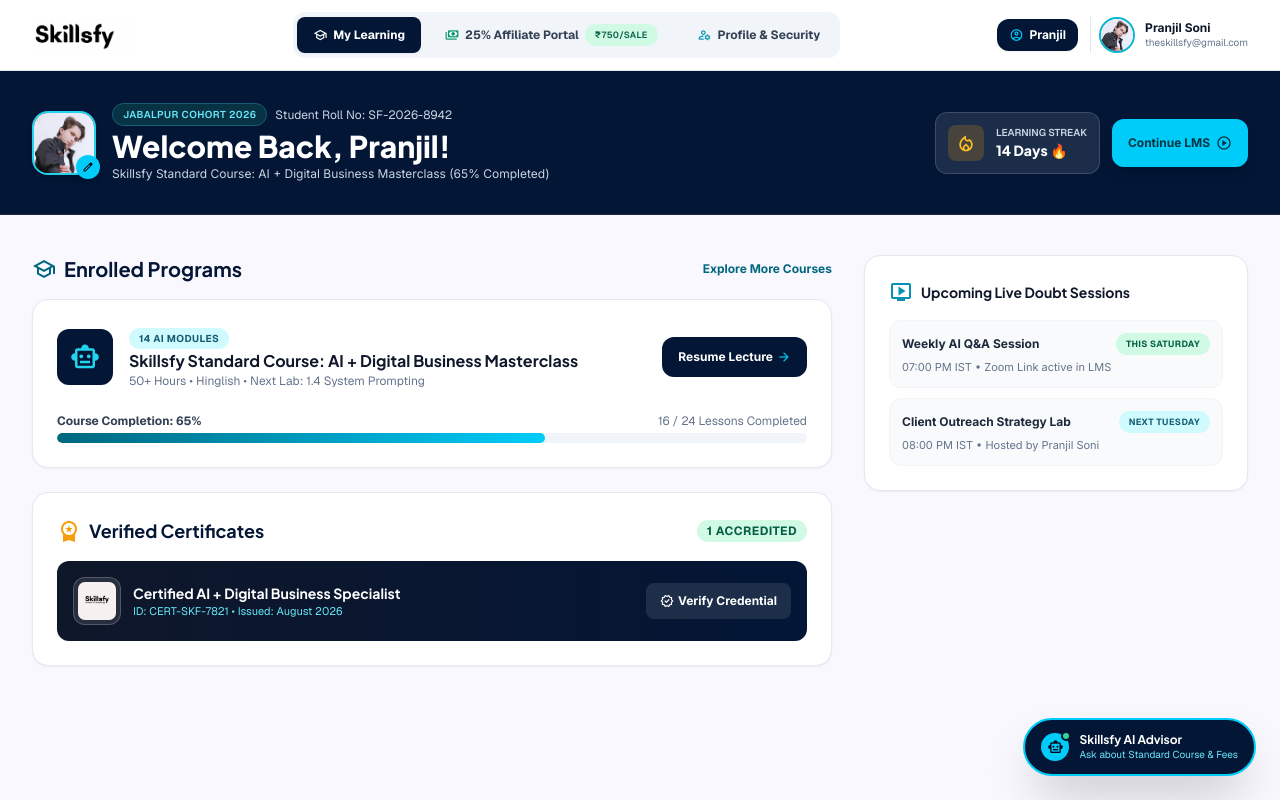
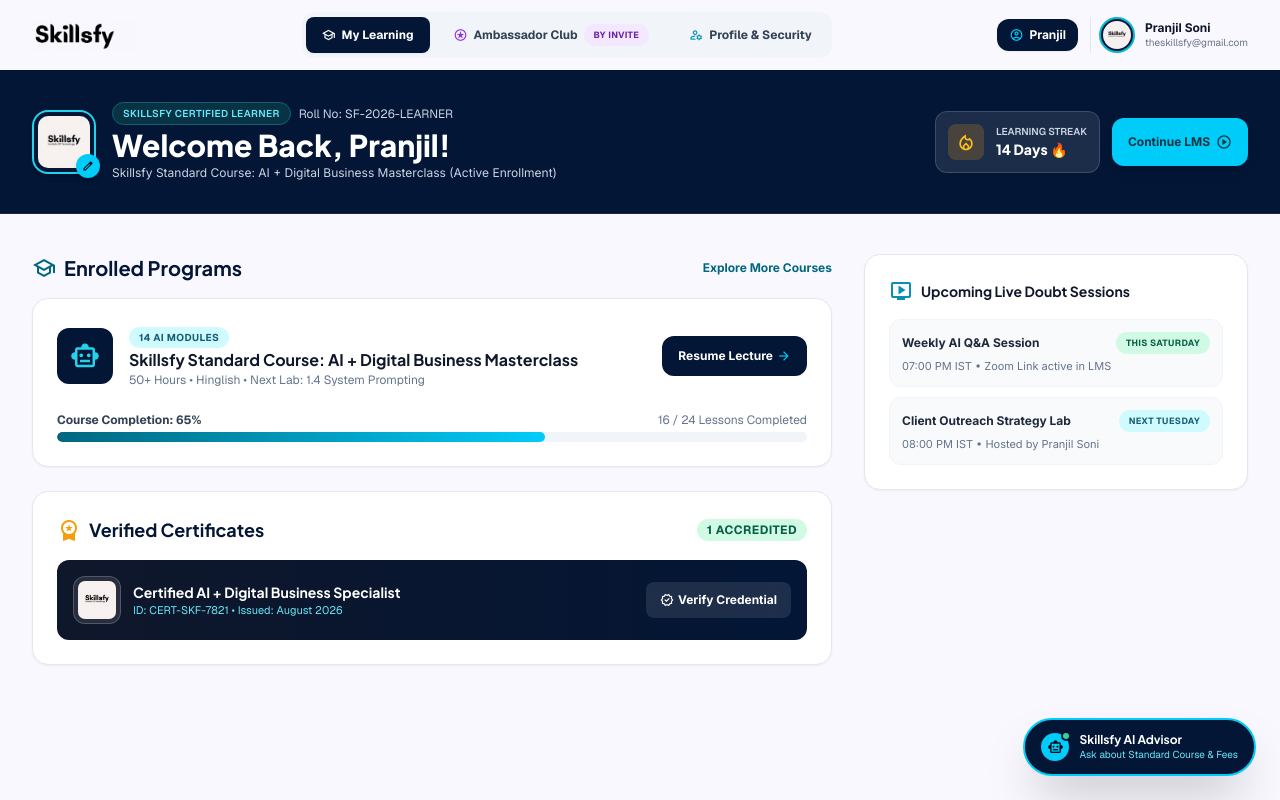
Before and after one commit to pranjils0ni/skillsfy-finel, a website: page dashboard.html in a window 1280 px wide. Drawn offline with nearby package versions, Linux system fonts and the light colour scheme.

Commit message:
Add dashboard.html - Skillsfy Platform

```diff
--- a/dashboard.html
+++ b/dashboard.html
@@ -34,8 +34,8 @@
 </head>
 <body class="bg-surface text-slate-900 font-['Inter'] antialiased min-h-screen flex flex-col">
 
-  <!-- ================= TOP NAVIGATION ================= -->
-  <header class="bg-white border-b border-slate-200 sticky top-0 z-40 shadow-sm">
+  <!-- ================= TOP FROZEN NAVIGATION ================= -->
+  <header class="sticky-header-frozen">
     <div class="max-w-7xl mx-auto px-4 sm:px-6 lg:px-8 h-18 flex items-center justify-between py-3">
 
       <a href="index.html" class="flex items-center gap-3">
@@ -49,9 +49,9 @@
           <span>My Learning</span>
         </button>
         <button onclick="switchTab('affiliate')" id="tab-btn-affiliate" class="px-4 py-2 rounded-lg text-slate-700 hover:text-primary transition-all flex items-center gap-1.5">
-          <span class="material-symbols-outlined text-sm text-emerald-600">payments</span>
-          <span>25% Affiliate Portal</span>
-          <span class="badge-pill bg-emerald-100 text-emerald-800 text-[9px]">₹750/Sale</span>
+          <span class="material-symbols-outlined text-sm text-purple-600">stars</span>
+          <span>Ambassador Club</span>
+          <span class="badge-pill bg-purple-100 text-purple-800 text-[9px] font-bold">By Invite</span>
         </button>
         <button onclick="switchTab('profile')" id="tab-btn-profile" class="px-4 py-2 rounded-lg text-slate-700 hover:text-primary transition-all flex items-center gap-1.5">
           <span class="material-symbols-outlined text-sm text-cyan-600">manage_accounts</span>
@@ -67,10 +67,10 @@
         </button>
 
         <div class="flex items-center gap-2.5 pl-2 border-l border-slate-200">
-          <img id="header-user-avatar" src="assets/founder.jpg" alt="Student Avatar" class="w-9 h-9 rounded-full object-cover border-2 border-cyan-500"/>
+          <img id="header-user-avatar" src="assets/logo-badge.png" alt="Learner Avatar" class="w-9 h-9 rounded-full object-cover border-2 border-cyan-500 bg-[#031636] p-0.5"/>
           <div class="hidden sm:block text-left text-xs">
-            <p class="font-bold text-slate-900 leading-tight" id="header-user-name">Pranjil Soni</p>
-            <p class="text-[10px] text-slate-500 font-['Geist']" id="header-user-email">theskillsfy@gmail.com</p>
+            <p class="font-bold text-slate-900 leading-tight" id="header-user-name">Aman Verma</p>
+            <p class="text-[10px] text-slate-500 font-['Geist']" id="header-user-email">aman.verma@example.com</p>
           </div>
         </div>
       </div>
@@ -85,19 +85,19 @@
 
         <div class="flex items-center gap-4">
           <div class="relative">
-            <img id="dash-banner-avatar" src="assets/founder.jpg" alt="Profile" class="w-16 h-16 rounded-2xl object-cover border-2 border-cyan-400 shadow-md"/>
-            <button onclick="document.getElementById('avatar-file-input').click()" class="absolute -bottom-1 -right-1 w-6 h-6 rounded-full bg-[#00ccf9] text-slate-950 flex items-center justify-center shadow-md hover:scale-110 transition-transform" title="Change Avatar">
+            <img id="dash-banner-avatar" src="assets/logo-badge.png" alt="Learner Profile" class="w-16 h-16 rounded-2xl object-cover border-2 border-cyan-400 shadow-md bg-[#031636] p-1"/>
+            <button onclick="document.getElementById('avatar-file-input').click()" class="absolute -bottom-1 -right-1 w-6 h-6 rounded-full bg-[#00ccf9] text-slate-950 flex items-center justify-center shadow-md hover:scale-110 transition-transform" title="Upload Custom Photo">
               <span class="material-symbols-outlined text-xs font-bold">edit</span>
             </button>
             <input type="file" id="avatar-file-input" class="hidden" accept="image/*" onchange="handleAvatarUpload(event)">
           </div>
           <div>
             <div class="flex items-center gap-2 mb-0.5">
-              <span class="badge-pill bg-cyan-950 text-cyan-300 border border-cyan-800 text-[10px]">Jabalpur Cohort 2026</span>
-              <span class="text-xs font-['Geist'] text-slate-300">Student Roll No: SF-2026-8942</span>
+              <span class="badge-pill bg-cyan-950 text-cyan-300 border border-cyan-800 text-[10px]">Skillsfy Certified Learner</span>
+              <span class="text-xs font-['Geist'] text-slate-300" id="dash-student-roll">Roll No: SF-2026-LEARNER</span>
             </div>
-            <h1 class="text-2xl sm:text-3xl font-extrabold font-['Plus_Jakarta_Sans']" id="dash-welcome-name">Welcome Back, Pranjil!</h1>
-            <p class="text-xs text-slate-300 font-['Inter'] mt-0.5">Skillsfy Standard Course: AI + Digital Business Masterclass (65% Completed)</p>
+            <h1 class="text-2xl sm:text-3xl font-extrabold font-['Plus_Jakarta_Sans']" id="dash-welcome-name">Welcome Back, Learner!</h1>
+            <p class="text-xs text-slate-300 font-['Inter'] mt-0.5">Skillsfy Standard Course: AI + Digital Business Masterclass (Active Enrollment)</p>
           </div>
         </div>
 
```
